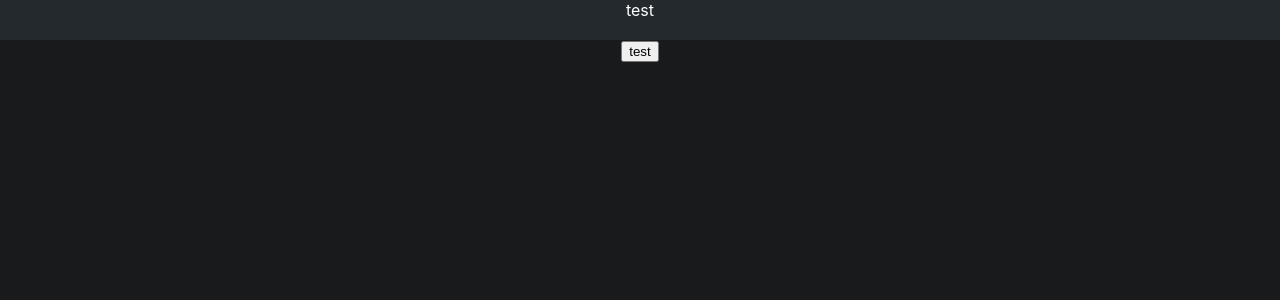
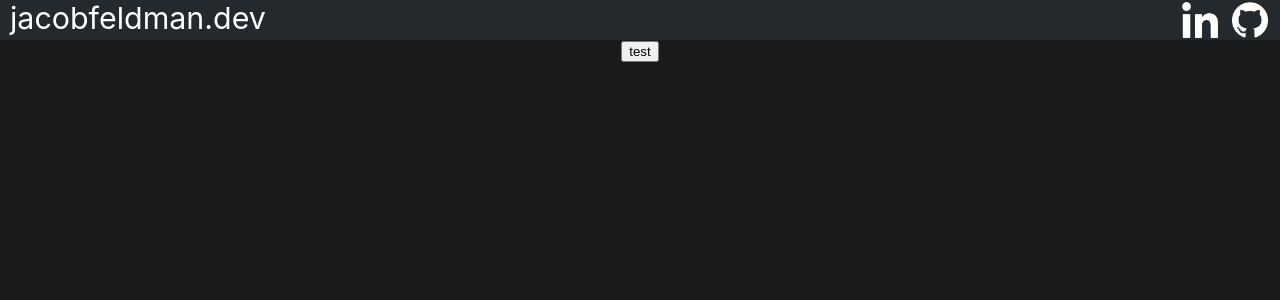
Before and after one commit to cooljacob204/jacobfeldman.dev, a React (Create React App) app: page / in a window 1280 px wide. Shown: the top 300 px of the page. Built offline with nearby package versions, Linux system fonts and the light colour scheme.

Commit message:
Builds out TopBar

```diff
--- a/src/App.js
+++ b/src/App.js
@@ -1,5 +1,4 @@
 import React, {useState} from 'react';
-import logo from './logo.svg';
 import './App.css';
 import TopBar from './components/TopBar/TopBar';
 import DARK_THEME from './themes/darkTheme'
--- a/src/components/TopBar/TopBar.jsx
+++ b/src/components/TopBar/TopBar.jsx
@@ -1,9 +1,17 @@
 import React from 'react'
+import Github from '../logos/Github'
+import Linkedin from '../logos/Linkedin'
 
 export default function TopBar(props){
   return (
-    <header style={{ width: '100%', height: '40px', ...props.theme.TopBar.header.style}}>
-      test
+    <header style={{ display: 'grid', gridTemplateColumns: '50% 50%', width: '100%', height: '40px', ...props.theme.TopBar.header.style}}>
+      <div style={{ display: 'flex' }}>
+        <div style={{fontSize: '1.9em', paddingLeft: '10px'}}>jacobfeldman.dev</div>
+      </div>
+      <div style={{display: 'flex', flexDirection: 'row-reverse' }}>
+        <Github style={{ padding: '2px', marginRight: '10px' }} theme={props.theme} />
+        <Linkedin style={{ padding: '2px', marginRight: '10px' }} theme={props.theme} />
+      </div>
     </header>
   )
 }
```
